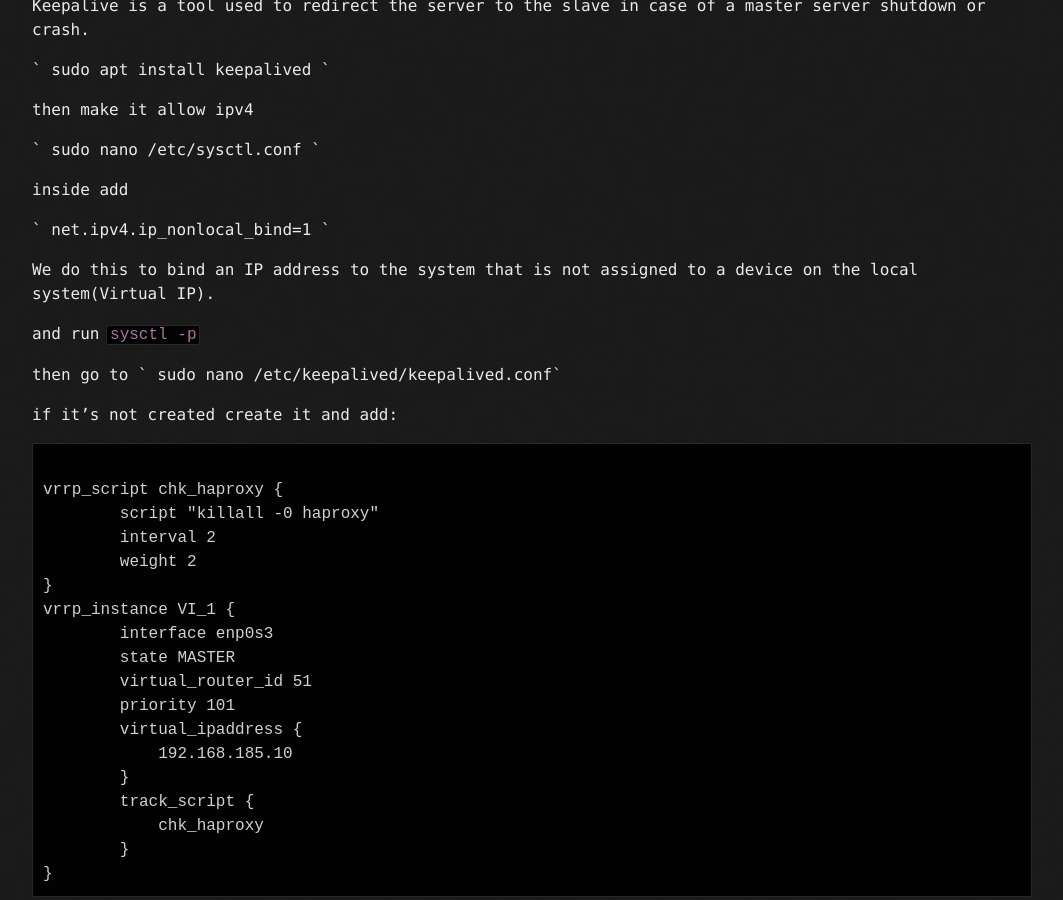
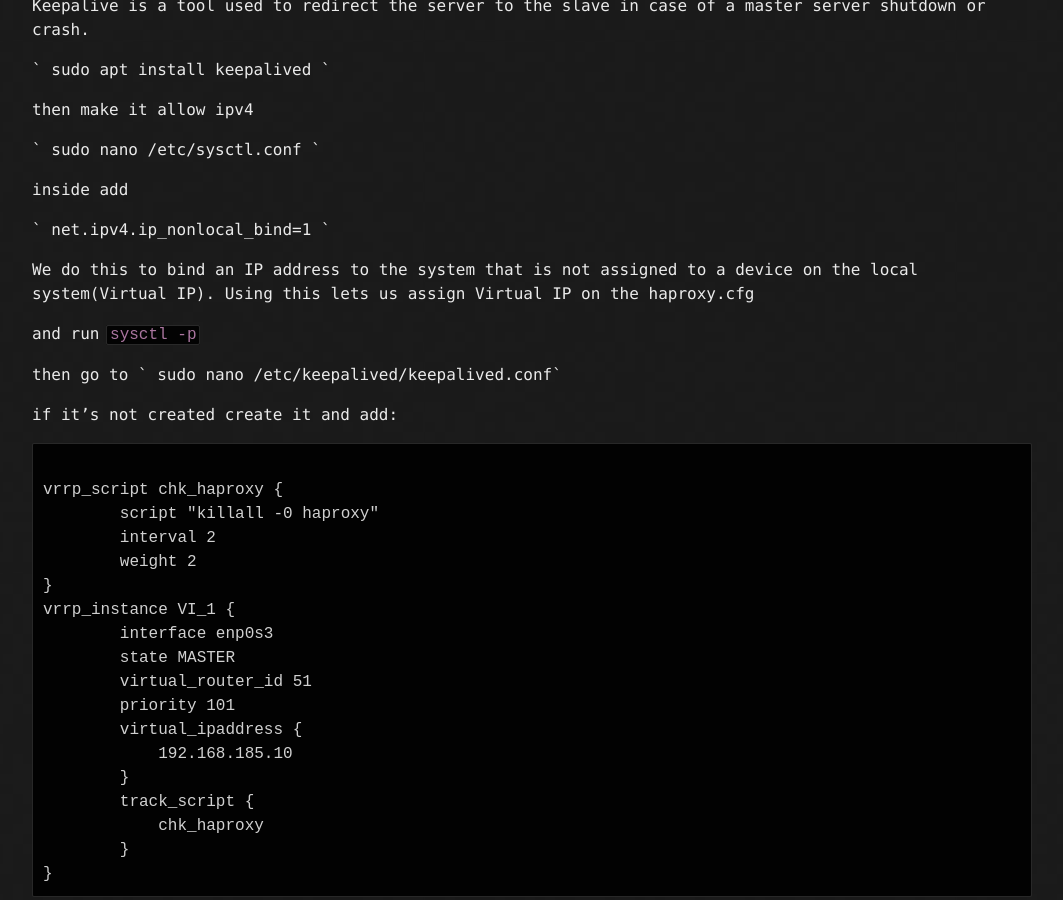
Before and after one commit to iskenyildiz/iskenhub.info, a Jekyll site: the page built from _posts/2019-09-14-Proxy.markdown, in a window 1280 px wide and 900 px high, scrolled down 3683 px. Shown: the whole window, without its empty margins (108-1171 px from the left). Built offline with Jekyll 4.4.1, drawn with Linux system fonts in a browser that asks for light colours.

Commit message:
Update 2019-09-14-Proxy.markdown

```diff
--- a/_posts/2019-09-14-Proxy.markdown
+++ b/_posts/2019-09-14-Proxy.markdown
@@ -156,7 +156,7 @@ inside add
 net.ipv4.ip_nonlocal_bind=1
 `
 
-We do this to bind an IP address to the system that is not assigned to a device on the local system(Virtual IP).
+We do this to bind an IP address to the system that is not assigned to a device on the local system(Virtual IP). Using this lets us assign Virtual IP on the haproxy.cfg
 
 and run `sysctl -p`
 
```
